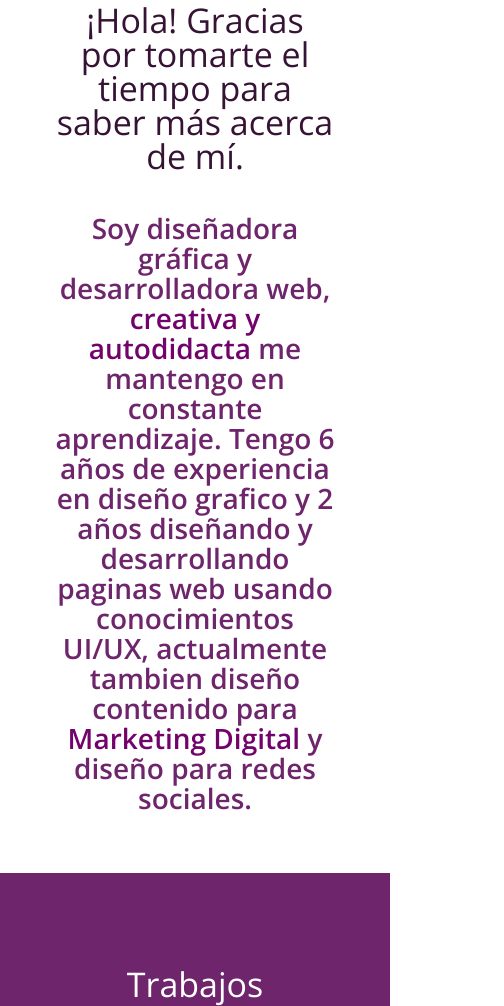
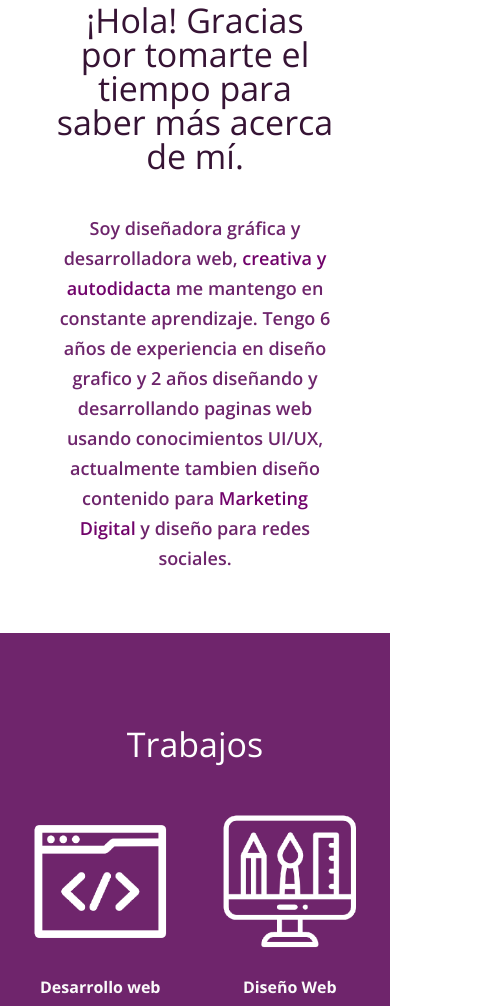
Before and after one commit to alejandra2018/alejandra-partida-portafolio, a plain HTML site: page index.html in a window 390 px wide. Shown: the part 692-1698 px from the top of the page, 504 px wide, since content can reach past the window. Drawn offline with nearby package versions, Linux system fonts and the light colour scheme.

Commit message:
Update estilos.css

```diff
--- a/css/estilos.css
+++ b/css/estilos.css
@@ -206,6 +206,9 @@ footer .redes .github:hover{
  	.main .trabajos .contenedor-trabajos .trabajo{
 		width: 46%;
 	}
+	.main .acerca-de .texto p {
+		font-size: 22px;
+	}
 }
 @media screen and (max-width: 500px){
 	header .contenedor-texto .texto .nombre{
@@ -218,4 +221,7 @@ footer .redes .github:hover{
 		flex-wrap: wrap;
 		padding: 20px 0;
 	}
+	.main .acerca-de .texto p{
+		font-size: 18px;
+	}
 }
```
